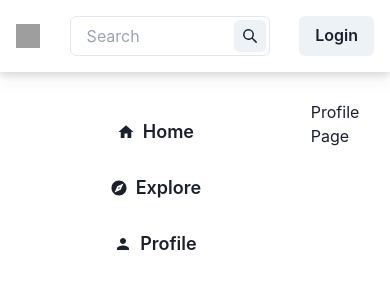
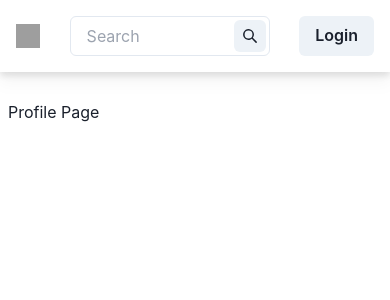
Before and after one commit to masadamsahid/yell-low-web-client, a React (Vite) app: page /users in a window 390 px wide. Shown: the top 300 px of the page. Built offline with nearby package versions, Linux system fonts and the light colour scheme; grey boxes are pictures that could not be loaded.

Commit message:
fix `Navbar`

```diff
--- a/src/components/Sidebar.tsx
+++ b/src/components/Sidebar.tsx
@@ -30,7 +30,8 @@ const sideMenus: sideMenuType[] = [
 
 const Sidebar = () => {
   return (
-    <Stack className='w-full md:w-[200px] hidden md:block rounded-md p-2 h flex flex-col gap-2'>
+    <div className='hidden md:block'>
+      <Stack className='w-full md:w-[200px] rounded-md p-2 h flex flex-col gap-2'>
         {sideMenus.map((menu) => (
           <Link to={`/${menu.link}`} key={menu.title} className='w-full h-fit'>
             <Button leftIcon={menu.icon} size='lg' variant='ghost' className='w-full text-black'>
@@ -39,6 +40,7 @@ const Sidebar = () => {
           </Link>
         ))}
       </Stack>
+    </div>
   );
 };
 
```
Lines whose indentation alone changed are shown as unchanged.
